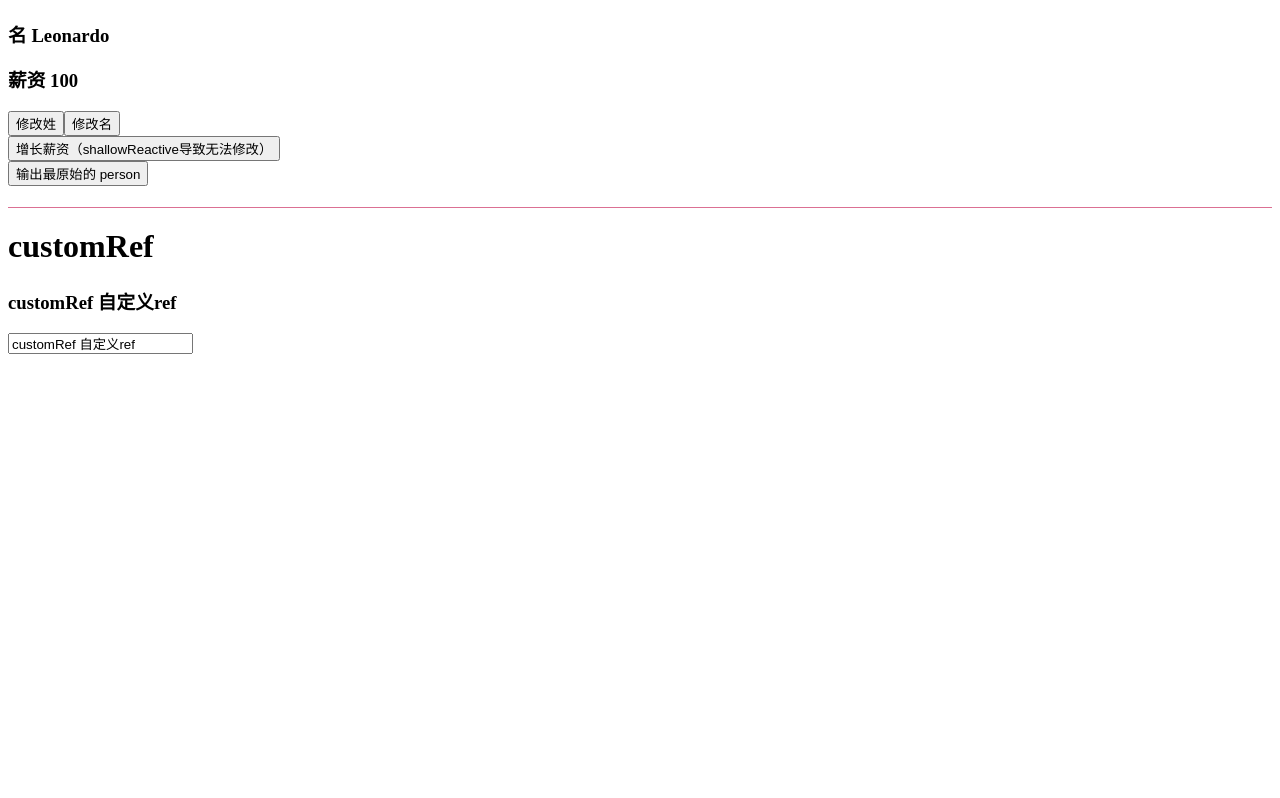
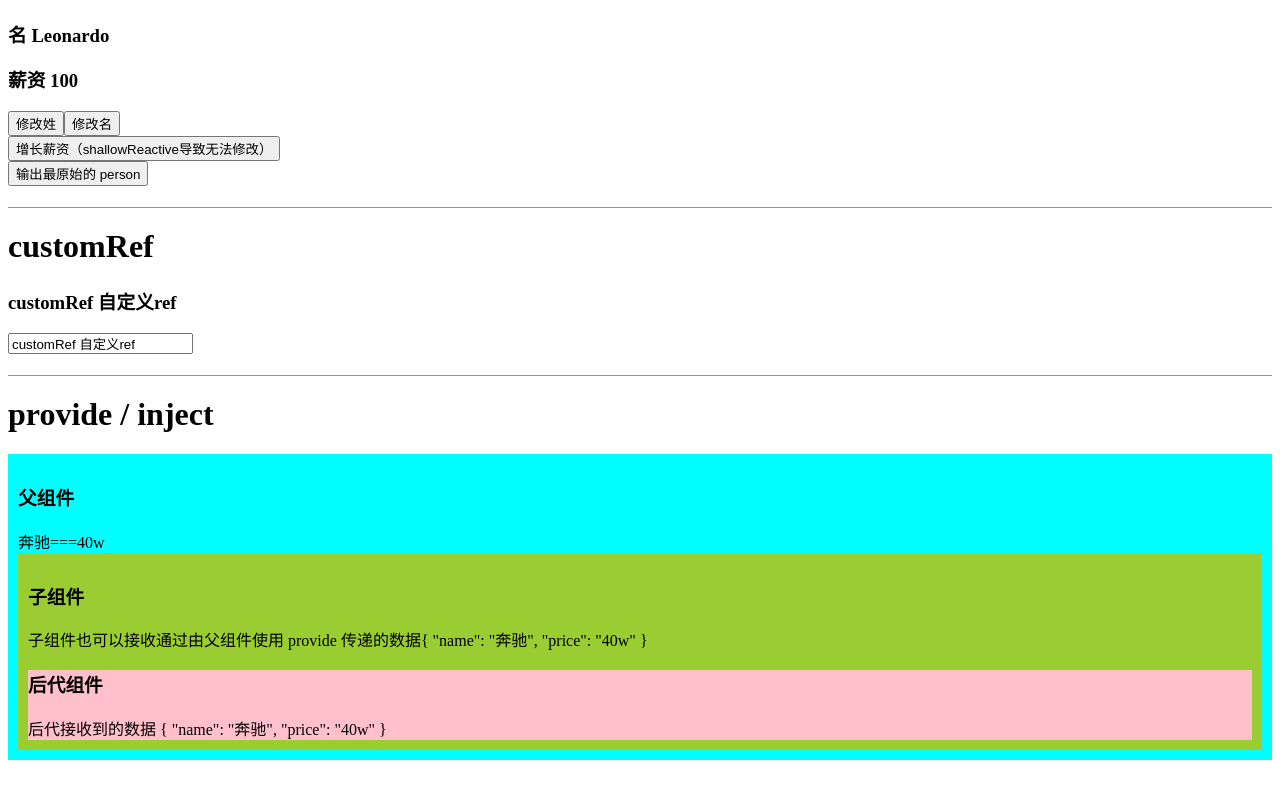
Before and after one commit to leechaojie/Vue3-Typescript-Vite, a Vue app: page / in a window 1280 px wide. Shown: the part 2279-3077 px from the top of the page. Before the commit the page ends 2741 px from the top, so only its background shows below. Built offline with nearby package versions, Linux system fonts and the light colour scheme.

Commit message:
provide 与 injec

```diff
--- a/src/App.vue
+++ b/src/App.vue
@@ -11,6 +11,7 @@ import Hooks from './components/Hooks.vue';
 import ToRef from './components/ToRef.vue';
 import ToRaw from './components/ToRaw.vue';
 import CustomRef from './components/CustomRef.vue';
+import Provide from './components/Provide.vue';
 
 // 测试接收到的 emit
 function testFn(value: string): void {
@@ -45,6 +46,7 @@ watch(isShow, (value: boolean) => {
 	<ToRef />
 	<ToRaw />
   <CustomRef />
+  <Provide />
 </template>
 
 <style>
--- /dev/null
+++ b/src/components/Child.vue
@@ -0,0 +1,20 @@
+<script setup lang="ts">
+import Inject from './Inject.vue';
+import { inject } from 'vue';
+
+// 1 父组件给子组件以及后代组件传递数据
+// 配合 Provide.vue 和 Inject.vue 使用的demo
+
+// 2 组件也可以接收通过由父组件使用 provide 传递的数据
+// 3 父子之间一般不通过次方法传递，props 足够了
+
+const car = inject('car');
+</script>
+
+<template>
+	<div style="background-color: yellowgreen" class="p-10">
+		<h3>子组件</h3>
+		<span>子组件也可以接收通过由父组件使用 provide 传递的数据{{ car }}</span>
+		<Inject />
+	</div>
+</template>
--- /dev/null
+++ b/src/components/Inject.vue
@@ -0,0 +1,15 @@
+<script setup lang="ts">
+import { inject } from 'vue'
+
+// 后代使用 inject 接收父组件通过 provide 提供的数据
+const car = inject('car')
+console.log('后代接受到的数据', car);
+
+</script>
+
+<template>
+  <div style="background-color: pink" class="p-10">
+    <h3>后代组件</h3>
+    <span>后代接收到的数据 {{ car }}</span>
+  </div>
+</template>
--- /dev/null
+++ b/src/components/Provide.vue
@@ -0,0 +1,32 @@
+<script setup lang="ts">
+import Child from './Child.vue';
+import { reactive, provide } from 'vue';
+
+// 1 provide 给后代组件传递数据，后代组件通过 inject 接收
+// 2 无论子组件还是后代组件，都可以通过 inject 接收数据
+// 3 父子之间一般不通过次方法传递，props 足够了
+// https://v3.cn.vuejs.org/guide/component-provide-inject.html#provide-inject
+
+const car = reactive({
+	name: '奔驰',
+	price: '40w',
+});
+
+// 给后代组件传递数据
+provide('car', car);
+</script>
+
+<template>
+	<h1>provide / inject</h1>
+	<div style="background-color: aqua" class="p-10">
+		<h3>父组件</h3>
+		<span>{{ car.name }}==={{ car.price }}</span>
+		<Child />
+	</div>
+</template>
+
+<style scoped>
+.p-10 {
+	padding: 10px;
+}
+</style>
```
